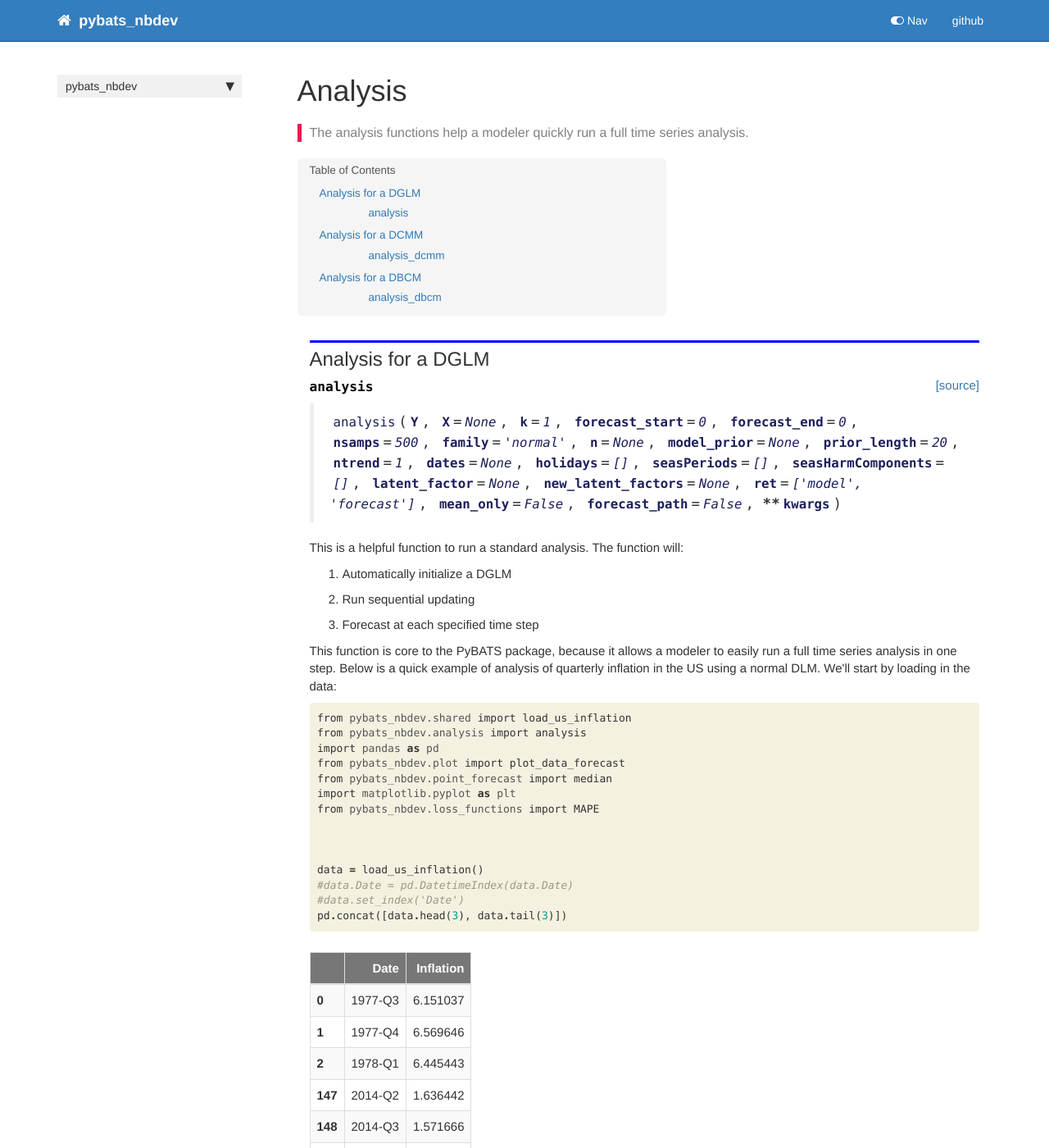
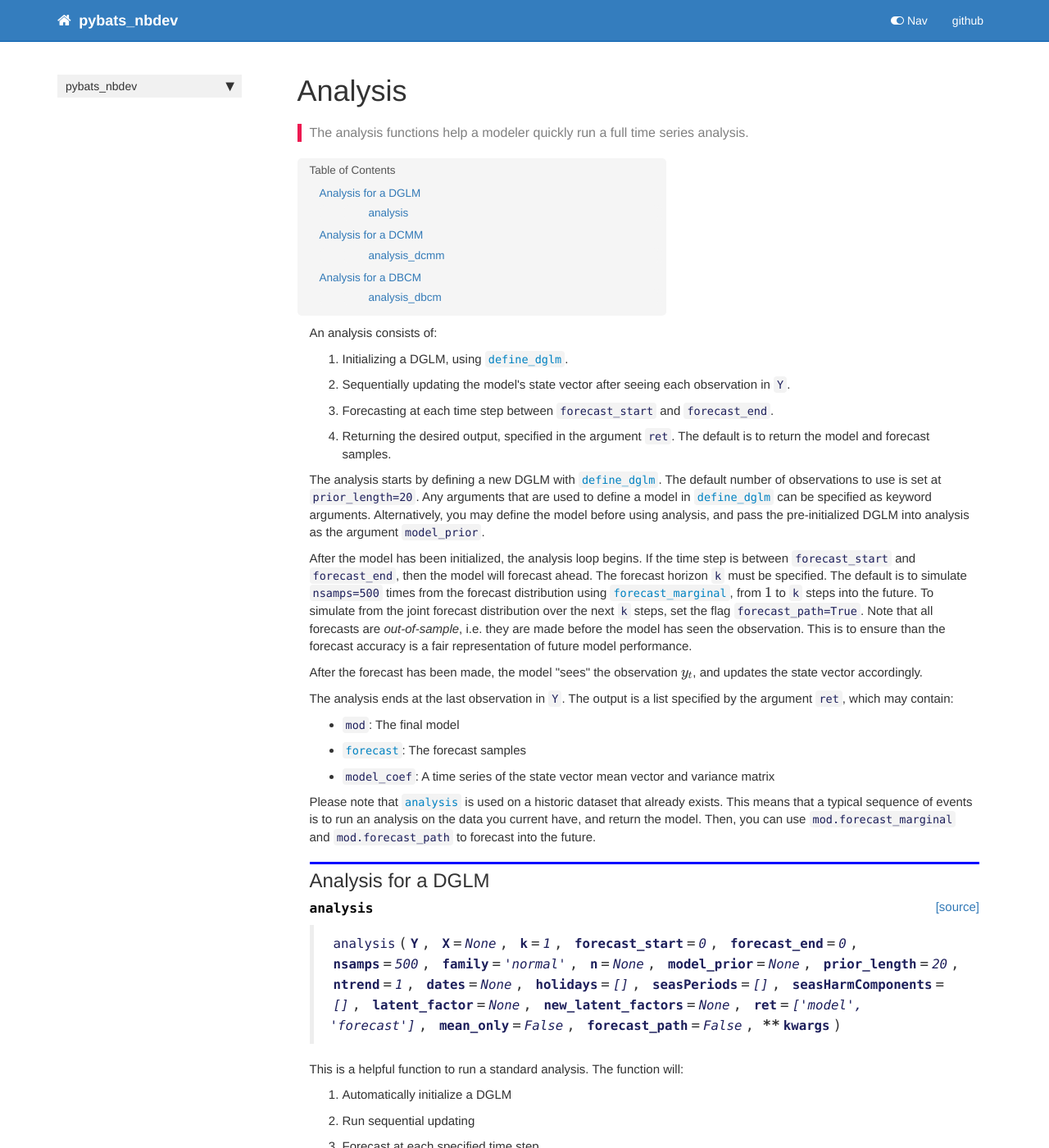
Before and after one commit to lavinei/pybats_nbdev, a Jekyll site: the page built from docs/analysis.html, in a window 1280 px wide and 1400 px high. Shown: the whole window at 82% size. Built offline with Jekyll 4.4.1, drawn with Linux system fonts in a browser that asks for light colours; nearby versions of some CDN libraries; comment, search, counter and statistics services are not loaded; some of the changed text lies outside the part shown.

Commit message:
analysis

```diff
--- a/docs/analysis.html
+++ b/docs/analysis.html
@@ -29,6 +29,29 @@ nb_path: "nbs/05_analysis.ipynb"
 </div>
     {% endraw %}
 
+<div class="cell border-box-sizing text_cell rendered"><div class="inner_cell">
+<div class="text_cell_render border-box-sizing rendered_html">
+<p>An analysis consists of:</p>
+<ol>
+<li>Initializing a DGLM, using <a href="/pybats_nbdev/define_models.html#define_dglm"><code>define_dglm</code></a>.</li>
+<li>Sequentially updating the model's state vector after seeing each observation in <code>Y</code>.</li>
+<li>Forecasting at each time step between <code>forecast_start</code> and <code>forecast_end</code>.</li>
+<li>Returning the desired output, specified in the argument <code>ret</code>. The default is to return the model and forecast samples.</li>
+</ol>
+<p>The analysis starts by defining a new DGLM with <a href="/pybats_nbdev/define_models.html#define_dglm"><code>define_dglm</code></a>. The default number of observations to use is set at <code>prior_length=20</code>. Any arguments that are used to define a model in <a href="/pybats_nbdev/define_models.html#define_dglm"><code>define_dglm</code></a> can be specified as keyword arguments. Alternatively, you may define the model before using analysis, and pass the pre-initialized DGLM into analysis as the argument <code>model_prior</code>.</p>
+<p>After the model has been initialized, the analysis loop begins. If the time step is between <code>forecast_start</code> and <code>forecast_end</code>, then the model will forecast ahead. The forecast horizon <code>k</code> must be specified. The default is to simulate <code>nsamps=500</code> times from the forecast distribution using <a href="/pybats_nbdev/forecast.html#forecast_marginal"><code>forecast_marginal</code></a>, from $1$ to <code>k</code> steps into the future. To simulate from the joint forecast distribution over the next <code>k</code> steps, set the flag <code>forecast_path=True</code>. Note that all forecasts are <em>out-of-sample</em>, i.e. they are made before the model has seen the observation. This is to ensure than the forecast accuracy is a fair representation of future model performance.</p>
+<p>After the forecast has been made, the model "sees" the observation $y_t$, and updates the state vector accordingly.</p>
+<p>The analysis ends at the last observation in <code>Y</code>. The output is a list specified by the argument <code>ret</code>, which may contain:</p>
+<ul>
+<li><code>mod</code>: The final model</li>
+<li><a href="/pybats_nbdev/forecast.html"><code>forecast</code></a>: The forecast samples</li>
+<li><code>model_coef</code>: A time series of the state vector mean vector and variance matrix</li>
+</ul>
+<p>Please note that <a href="/pybats_nbdev/analysis.html"><code>analysis</code></a> is used on a historic dataset that already exists. This means that a typical sequence of events is to run an analysis on the data you current have, and return the model. Then, you can use <code>mod.forecast_marginal</code> and <code>mod.forecast_path</code> to forecast into the future.</p>
+
+</div>
+</div>
+</div>
 <div class="cell border-box-sizing text_cell rendered"><div class="inner_cell">
 <div class="text_cell_render border-box-sizing rendered_html">
 <h2 id="Analysis-for-a-DGLM">Analysis for a DGLM<a class="anchor-link" href="#Analysis-for-a-DGLM"> </a></h2>
@@ -97,8 +120,6 @@ nb_path: "nbs/05_analysis.ipynb"
 
 
 <span class="n">data</span> <span class="o">=</span> <span class="n">load_us_inflation</span><span class="p">()</span>
-<span class="c1">#data.Date = pd.DatetimeIndex(data.Date)</span>
-<span class="c1">#data.set_index(&#39;Date&#39;)</span>
 <span class="n">pd</span><span class="o">.</span><span class="n">concat</span><span class="p">([</span><span class="n">data</span><span class="o">.</span><span class="n">head</span><span class="p">(</span><span class="mi">3</span><span class="p">),</span> <span class="n">data</span><span class="o">.</span><span class="n">tail</span><span class="p">(</span><span class="mi">3</span><span class="p">)])</span>
 </pre></div>
 
@@ -231,14 +252,14 @@ nb_path: "nbs/05_analysis.ipynb"
 <div class="text_cell_render border-box-sizing rendered_html">
 <p>A couple of things to note here:</p>
 <ul>
-<li><p><code>forecast_start</code> and <code>forecast_end</code> were specified by using the <code>dates</code> argument. You can also specify forecast_start and forecast_end simply by row numbers in the dataframe, and not specify any dates.</p>
+<li><p><code>forecast_start</code> and <code>forecast_end</code> were specified by using the <code>dates</code> argument. You can also specify forecast_start and forecast_end by row numbers in the dataframe, and avoid specifying the dates argument.</p>
 </li>
-<li><p><code>ntrend=2</code> implies that the model has an intercept and a local slope term, and <code>deltrend=.98</code> decreases the impact of older observations on the trend component by $2\%$ at each time step.</p>
+<li><p><code>ntrend=2</code> implies that the model has an intercept and a local slope term, and <code>deltrend=.98</code> discounts the impact of older observations on the trend component by $2\%$ at each time step.</p>
 </li>
 <li><p>The seasonal component was set as <code>seasPeriods=[4]</code>, because we think the seasonal effect has a cycle of length $4$ in this quarterly inflation data.</p>
 </li>
 </ul>
-<p>Let's examine the output. Here is the mean and variance of the state vector:</p>
+<p>Let's examine the output. Here is the mean and standard deviation of the state vector (aka the coefficients) after the model has seen the last observation in <code>Y</code>:</p>
 
 </div>
 </div>
@@ -337,10 +358,9 @@ nb_path: "nbs/05_analysis.ipynb"
 
 <div class="cell border-box-sizing text_cell rendered"><div class="inner_cell">
 <div class="text_cell_render border-box-sizing rendered_html">
-<p>Finally, the lag-1 regression term is dominant, with a mean of $0.91$.</p>
-<p>The seasonal coefficients turned out to be very small. Most likely this is because the publicly available federal reserve dataset is pre-adjusted for seasonality.</p>
-<p>The trend terms are significant, especially the intercept with a mean of $.13$.</p>
-<p>We can plot the forecasts using <a href="/pybats_nbdev/plot.html#plot_data_forecast"><code>plot_data_forecast</code></a>. We'll plot the 1-quarter ahead forecasts.</p>
+<p>It's clear that the lag-1 regression term is dominant, with a mean of $0.90$. The only other large coefficient is the intercept, with a mean of $0.10$.</p>
+<p>The seasonal coefficients turned out to be very small. Most likely this is because the publicly available dataset for US inflation is pre-adjusted for seasonality.</p>
+<p>We can plot the forecasts using <a href="/pybats_nbdev/plot.html#plot_data_forecast"><code>plot_data_forecast</code></a>. We'll plot the 1-quarter ahead forecasts, using the median as our point estimate.</p>
 
 </div>
 </div>
@@ -396,8 +416,8 @@ nb_path: "nbs/05_analysis.ipynb"
 <div class="cell border-box-sizing text_cell rendered"><div class="inner_cell">
 <div class="text_cell_render border-box-sizing rendered_html">
 <p>We can see that the forecasts are quite good, and nearly all of the observations fall within the $95\%$ credible interval.</p>
-<p>There's also a clear pattern - they look 'shifted' from the data by 1 step. This is because the lag-1 predictor is very strong, with a coefficient mean of $0.92$. In effect, the model is using the previous month's value as its forecast, with some small modifications.</p>
-<p>Finally, we can put a number on the quality of the forecast by using a loss function, the Mean Absolute Percent Error (MAPE):</p>
+<p>There's also a clear pattern - the forecasts look as if they're shifted forward from the data by 1 step. This is because the lag-1 predictor is very strong, with a coefficient mean of $0.92$. So the model is primarily using the previous month's value as its forecast, with some small modifications. Having the previous value as our best forecast is common in many time series.</p>
+<p>Finally, we can put a number on the quality of the forecast by using a loss function, the Mean Absolute Percent Error (MAPE). We see that on average, our forecasts of quarterly inflation have an error of <code>14.4%</code>.</p>
 
 </div>
 </div>
@@ -492,8 +512,8 @@ nb_path: "nbs/05_analysis.ipynb"
 
 <div class="cell border-box-sizing text_cell rendered"><div class="inner_cell">
 <div class="text_cell_render border-box-sizing rendered_html">
-<p>This function works identically to the standard <a href="/pybats_nbdev/analysis.html"><code>analysis</code></a>, but is specialized for a DCMM.</p>
-<p>The observations must be integer counts, which can be modeled as a combination of a Poisson and Bernoulli DGLM. Typically a DCMM is equally good as a Poisson DGLM for modeling large integers, but significantly better for series of smaller integers with many zeros.</p>
+<p><a href="/pybats_nbdev/analysis.html#analysis_dcmm"><code>analysis_dcmm</code></a> works identically to the standard <a href="/pybats_nbdev/analysis.html"><code>analysis</code></a>, but is specialized for a DCMM.</p>
+<p>The observations must be integer counts, which are modeled as a combination of a Poisson and Bernoulli DGLM. Typically a DCMM is equally good as a Poisson DGLM for modeling series with consistently large integers, while being significantly better at modeling series with many zeros.</p>
 <p>Note that by default, all simulated forecasts made with <a href="/pybats_nbdev/analysis.html#analysis_dcmm"><code>analysis_dcmm</code></a> are <em>path</em> forecasts, meaning that they account for the dependence across forecast horizons.</p>
 
 </div>
@@ -539,7 +559,7 @@ nb_path: "nbs/05_analysis.ipynb"
 
 <div class="cell border-box-sizing text_cell rendered"><div class="inner_cell">
 <div class="text_cell_render border-box-sizing rendered_html">
-<p>This function works identically to the standard <a href="/pybats_nbdev/analysis.html"><code>analysis</code></a>, but is specialized for a DBCM.</p>
+<p><a href="/pybats_nbdev/analysis.html#analysis_dbcm"><code>analysis_dbcm</code></a> works identically to the standard <a href="/pybats_nbdev/analysis.html"><code>analysis</code></a>, but is specialized for a DBCM.</p>
 <p>Separate data must be specified for the DCMM on transactions, <code>y_transaction</code> and <code>X_transaction</code>, the binomial cascade,<code>y_cascade</code>, <code>X_cascade</code>, and any excess counts, <code>excess</code>.</p>
 <p>Note that by default, all simulated forecasts made with <a href="/pybats_nbdev/analysis.html#analysis_dbcm"><code>analysis_dbcm</code></a> are <em>path</em> forecasts, meaning that they account for the dependence across forecast horizons.</p>
 
```
Also changed, not shown: 1 other file.
